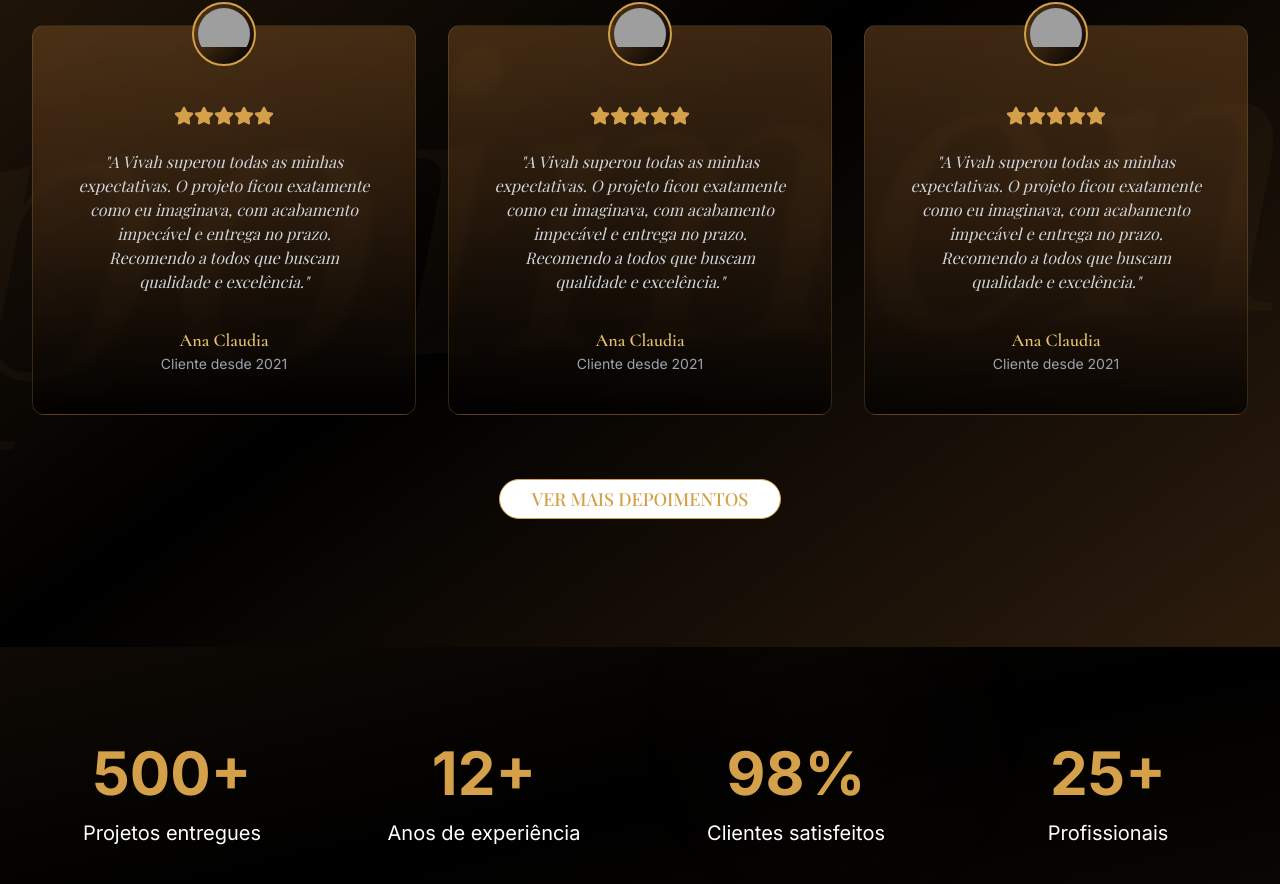
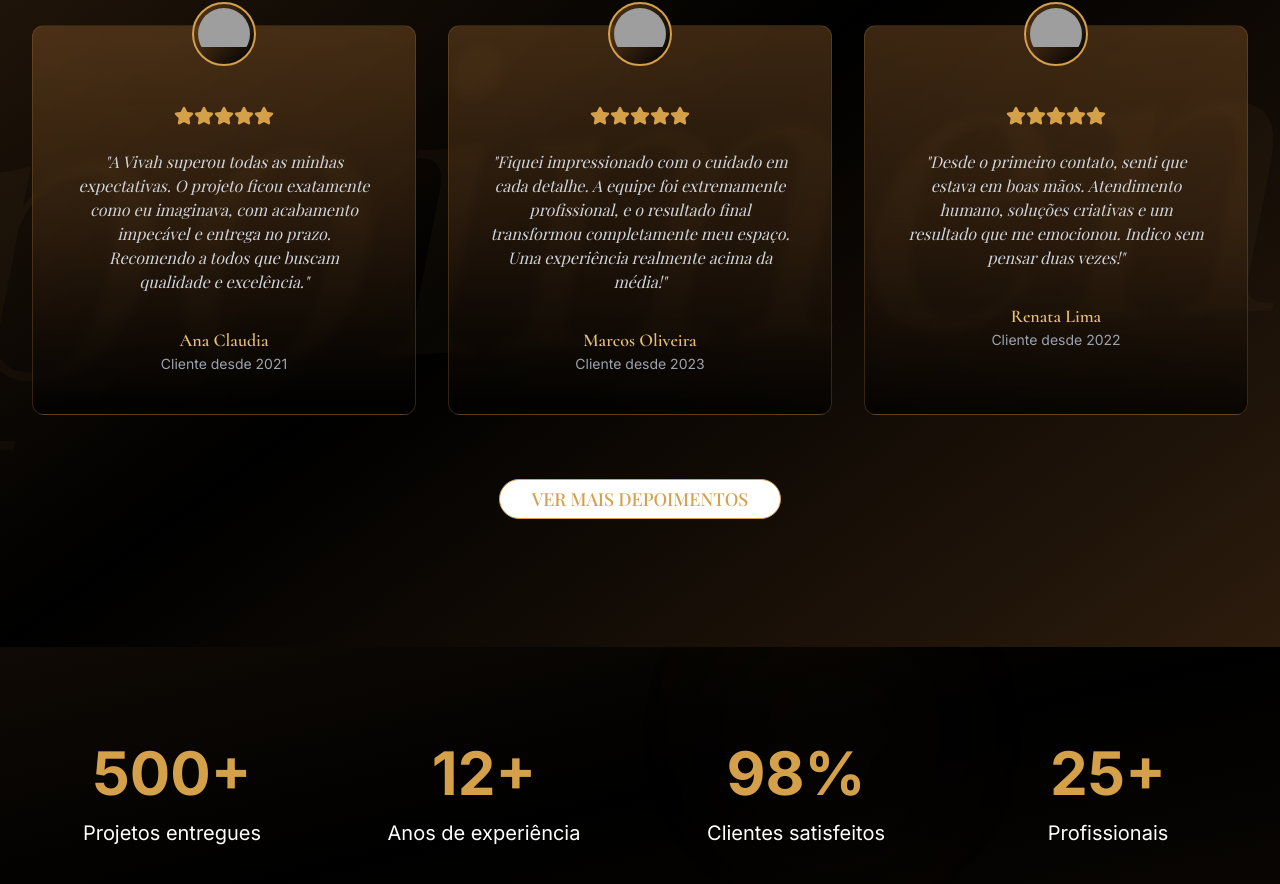
Before and after one commit to zinhocoder/LP-Vivah, a Next.js app: page / in a window 1280 px wide. Shown: the part 5687-6571 px from the top of the page. Built offline with nearby package versions, Linux system fonts and the light colour scheme; grey boxes are pictures that could not be loaded; a web font is replaced by a local one.

Commit message:
Add testimonials

```diff
--- a/app/page.tsx
+++ b/app/page.tsx
@@ -556,7 +556,26 @@ export default function Home() {
     </p>
 
     <div className="grid grid-cols-1 md:grid-cols-2 lg:grid-cols-3 gap-6 sm:gap-8">
-            {[1, 2, 3].map((i) => (
+      {[
+        {
+          name: "Ana Claudia",
+          since: "Cliente desde 2021",
+          quote:
+            "A Vivah superou todas as minhas expectativas. O projeto ficou exatamente como eu imaginava, com acabamento impecável e entrega no prazo. Recomendo a todos que buscam qualidade e excelência.",
+        },
+        {
+          name: "Marcos Oliveira",
+          since: "Cliente desde 2023",
+          quote:
+            "Fiquei impressionado com o cuidado em cada detalhe. A equipe foi extremamente profissional, e o resultado final transformou completamente meu espaço. Uma experiência realmente acima da média!",
+        },
+        {
+          name: "Renata Lima",
+          since: "Cliente desde 2022",
+          quote:
+            "Desde o primeiro contato, senti que estava em boas mãos. Atendimento humano, soluções criativas e um resultado que me emocionou. Indico sem pensar duas vezes!",
+        },
+      ].map((testimonial, i) => (
         <div
           key={i}
           className="bg-gradient-to-b from-amber-900/40 via-amber-950/30 to-black/70 p-6 sm:p-8 lg:p-10 rounded-xl border border-amber-800/30 backdrop-blur-sm relative transform transition-all duration-300 hover:translate-y-[-5px] hover:shadow-2xl hover:shadow-amber-900/20"
@@ -565,8 +584,8 @@ export default function Home() {
             <div className="w-16 h-16 rounded-full border-2 border-amber-500 overflow-hidden p-1 bg-gradient-to-br from-amber-900/50 to-black">
               <div className="rounded-full overflow-hidden w-full h-full">
                 <Image
-                        src={`/placeholder.svg?height=100&width=100&query=professional headshot person ${i}`}
-                        alt={`Cliente ${i}`}
+                  src={`/placeholder.svg?height=100&width=100&query=professional headshot person ${i + 1}`}
+                  alt={`Cliente ${testimonial.name}`}
                   width={64}
                   height={64}
                   className="object-cover"
@@ -580,12 +599,11 @@ export default function Home() {
             ))}
           </div>
           <p className="text-gray-300 text-center italic mb-8 font-serif text-sm sm:text-base">
-                  "A Vivah superou todas as minhas expectativas. O projeto ficou exatamente como eu imaginava, com
-                  acabamento impecável e entrega no prazo. Recomendo a todos que buscam qualidade e excelência."
+            "{testimonial.quote}"
           </p>
           <div className="text-center">
-                  <h4 className="text-amber-400 font-semibold text-lg font-display">Ana Claudia</h4>
-                  <p className="text-sm text-gray-400">Cliente desde 2021</p>
+            <h4 className="text-amber-400 font-semibold text-lg font-display">{testimonial.name}</h4>
+            <p className="text-sm text-gray-400">{testimonial.since}</p>
           </div>
         </div>
       ))}
```
Lines whose indentation alone changed are shown as unchanged.
